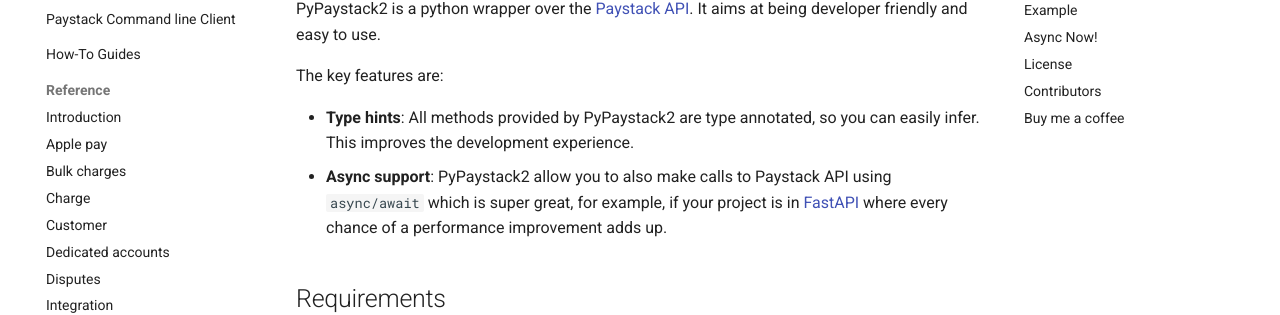
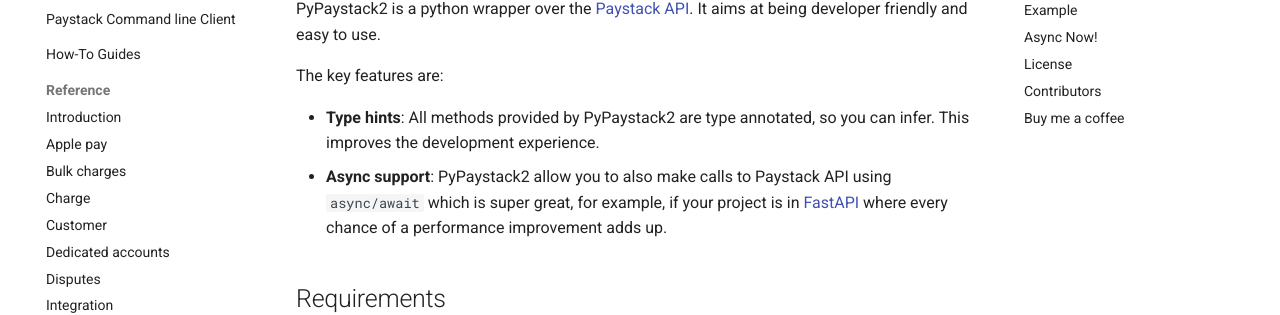
Before and after one commit to gray-adeyi/pypaystack2, an MkDocs documentation site: the page built from docs/index.md, in a window 1280 px wide and 900 px high, scrolled down 936 px. Shown: the part 152-467 px from the top of the window. Built offline with MkDocs 1.6.1 and Material for MkDocs 9.7.7, drawn with Linux system fonts in a browser that asks for light colours; comment, search, counter and statistics services are not loaded.

```diff
--- a/docs/index.md
+++ b/docs/index.md
@@ -1,16 +1,16 @@
 ![PyPaystack2 logo](assets/pypaystack2.svg)
 <center>**A developer friendly wrapper for Paystack API**</center>
 <hr/>
-Documentation: [https://github.com/gray-adeyi/pypaystack2](https://github.com/gray-adeyi/pypaystack2)
+Documentation: [https://github.com/gray-adeyi/pypaystack2](https://gray-adeyi.github.io/pypaystack2/)
 
-Source Code: [https://gray-adeyi.github.io/pypaystack2/](https://gray-adeyi.github.io/pypaystack2/)
+Source Code: [https://gray-adeyi.github.io/pypaystack2/](https://github.com/gray-adeyi/pypaystack2)
 <hr/>
 PyPaystack2 is a python wrapper over the [Paystack API](https://paystack.com/docs/api). It aims at being
 developer friendly and easy to use.
 
 The key features are:
 
-* **Type hints**: All methods provided by PyPaystack2 are type annotated, so you can easily infer. This improves the
+* **Type hints**: All methods provided by PyPaystack2 are type annotated, so you can infer. This improves the
   development experience.
 * **Async support**: PyPaystack2 allow you to also make calls to Paystack API using `async/await` which is super great,
   for example, if your project is in [FastAPI](https://fastapi.tiangolo.com/) where every chance of a performance
```
